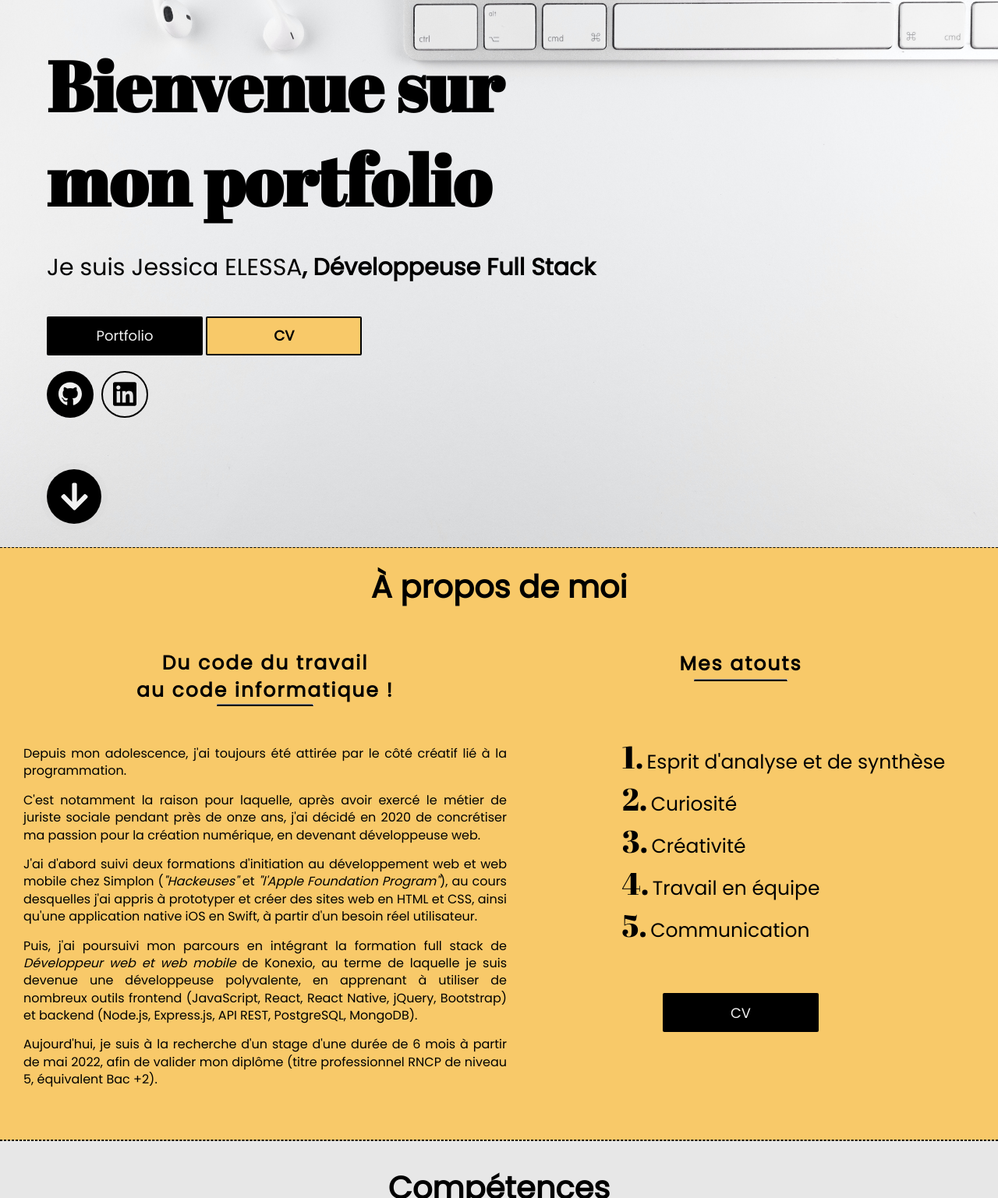
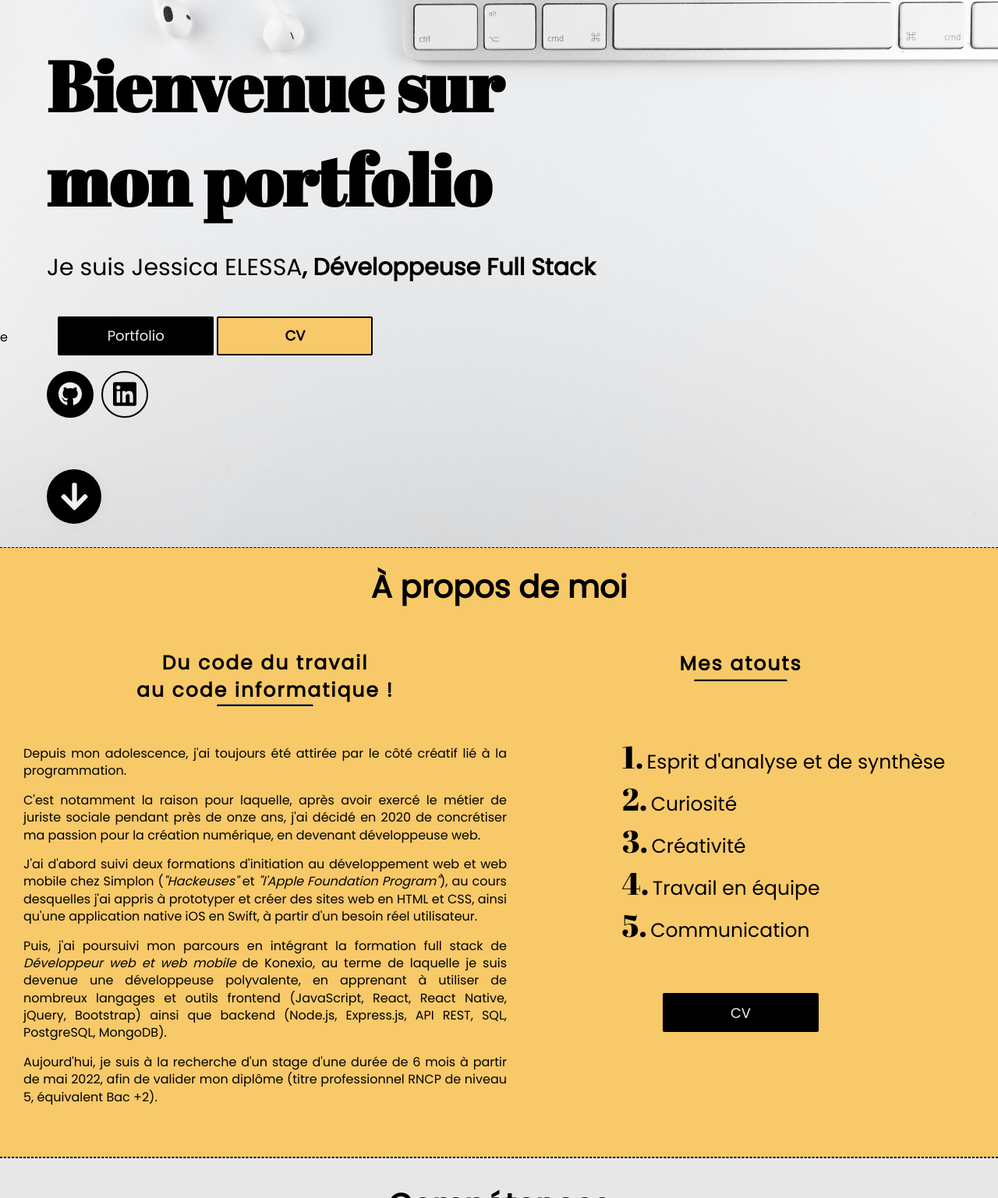
Before and after one commit to jesselessa/mon-portfolio, a plain HTML site: page index.html in a window 1280 px wide. Shown: the part 98-1635 px from the top of the page at 78% size. Drawn offline with nearby package versions, Linux system fonts and the light colour scheme; a script that the page names is missing.

Commit message:
updated presentation

```diff
--- a/index.html
+++ b/index.html
@@ -68,7 +68,7 @@
         <h1>Bienvenue sur<br>mon portfolio</h1>
         <p class="txt-animation">Je suis Jessica ELESSA</p>
         <div>
-            <a href="#port" class="btn-acc btn-acc1">Portfolio</a>
+         e   <a href="#port" class="btn-acc btn-acc1">Portfolio</a>
             <a href="https://acrobat.adobe.com/link/review?uri=urn:aaid:scds:US:05ad1327-ce5d-3f12-8500-99e39e8487dc" class="btn-acc btn-acc2" target="_blank">CV</a>
         </div>
 
@@ -106,7 +106,7 @@
             <p>Depuis mon adolescence, j'ai toujours été attirée par le côté créatif lié à la programmation.</p>
             <p>C'est notamment la raison pour laquelle, après avoir exercé le métier de juriste sociale pendant près de onze ans, j'ai décidé en 2020 de concrétiser ma passion pour la création numérique, en devenant développeuse web.</p>
             <p>J'ai d'abord suivi deux formations d'initiation au développement web et web mobile chez Simplon (<span>"Hackeuses"</span> et <span>"l'Apple Foundation Program"</span>), au cours desquelles j'ai appris à prototyper et créer des sites web en HTML et CSS, ainsi qu'une application native iOS en Swift, à partir d'un besoin réel utilisateur.</p>
-            <p>Puis, j'ai poursuivi mon parcours en intégrant la formation full stack de <span>Développeur web et web mobile</span> de Konexio, au terme de laquelle je suis devenue une développeuse polyvalente, en apprenant à utiliser de nombreux outils frontend (JavaScript, React, React Native, jQuery, Bootstrap) et backend (Node.js, Express.js, API REST, PostgreSQL, MongoDB).</p>
+            <p>Puis, j'ai poursuivi mon parcours en intégrant la formation full stack de <span>Développeur web et web mobile</span> de Konexio, au terme de laquelle je suis devenue une développeuse polyvalente, en apprenant à utiliser de nombreux langages et outils frontend (JavaScript, React, React Native, jQuery, Bootstrap) ainsi que backend (Node.js, Express.js, API REST, SQL, PostgreSQL, MongoDB).</p>
             <p>Aujourd'hui, je suis à la recherche d'un stage d'une durée de 6 mois à partir de mai 2022, afin de valider mon diplôme (titre professionnel RNCP de niveau 5, équivalent Bac +2).<p>
         </div>
 
```
